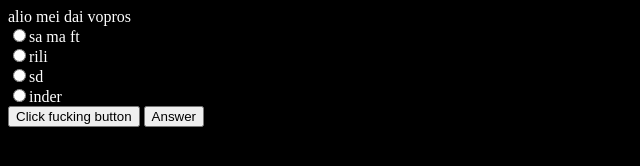
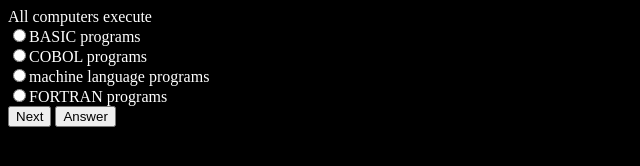
Before and after one commit to artvovc/Lab_1_WT, a plain HTML site: page index.html in a window 1280 px wide. Shown: the whole page, without its empty margins (0-640 px from the left). Drawn offline with Linux system fonts and the light colour scheme.

Commit message:
add more questions, fix reload an clear logic

```diff
--- a/data.js
+++ b/data.js
@@ -3,23 +3,133 @@
 var data =
 [
   {
-	question: "alio mei dai vopros",
+	question: "All computers execute",
 	cases: [
-	         { answer: "sa ma ft" },
-	         { answer: "rili" },
-	         { answer: "sd" },
-	         { answer: "inder" }
+	         { answer: "BASIC programs" },
+	         { answer: "COBOL programs" },
+	         { answer: "machine language programs" },
+	         { answer: "FORTRAN programs" }
 	       ],
-	correctIs: "sa ma ft"
+	correctIs: "machine language programs"
   },
   {
-	question: "2alio mei dai vopros",
+	question: "Which of the following is not a characteristic of COBOL",
 	cases: [
-	         { answer: "2sa ma ft" },
-	         { answer: "2rili" },
-	         { answer: "2sd" },
-	         { answer: "2inder" }
+	         { answer: "it is a very standardized language" },
+	         { answer: "it is very efficient in terms of coding and execution" },
+	         { answer: "it is a very readable language" },
+	         { answer: "all of the above are characteristics" }
 	       ],
-	correctIs: "2inder"
+	correctIs: "it is very efficient in terms of coding and execution"
+  },
+  {
+	question: "Which of the following BASIC statements is correct",
+	cases: [
+	         { answer: "INPUT N$" },
+	         { answer: "60 LET C+D=Q" },
+	         { answer: "45 PRINT X,Y;Z" },
+	         { answer: "100 END,JOB" }
+	       ],
+	correctIs: "45 PRINT X,Y;Z"
+  },
+  {
+	question: "Which of the following relates to machine language",
+	cases: [
+	         { answer: "difficult to learn" },
+	         { answer: "machine-dependent" },
+	         { answer: "instruction and data are represented by binary digits" },
+	         { answer: "all of the above" }
+	       ],
+	correctIs: "all of the above"
+  },
+  {
+	question: "A computer program consists of",
+	cases: [
+	         { answer: "a completed flowchart" },
+	         { answer: "algorithms" },
+	         { answer: "algorithms written in computer`s language" },
+	         { answer: "discrete logical steps" }
+	       ],
+	correctIs: "algorithms written in computer`s language"
+  },
+  {
+	question: "Which of the followwing language was developed first",
+	cases: [
+	         { answer: "PASCAL" },
+	         { answer: "COBOL" },
+	         { answer: "JAVA" },
+	         { answer: "BASIC" }
+	       ],
+	correctIs: "COBOL"
+  },
+  {
+	question: "The language which combines some of the basic features of the three languages COBOL, FORTRAN and BASIC is called",
+	cases: [
+	         { answer: "LOGO" },
+	         { answer: "PILOT" },
+	         { answer: "PASCAL" },
+	         { answer: "PL/1" }
+	       ],
+	correctIs: "PL/1"
+  },
+  {
+	question: "Which data base language is likely to become approved both by ANSI and ISO?",
+	cases: [
+	         { answer: "C++" },
+	         { answer: "OOP language" },
+	         { answer: "SQL 1" },
+	         { answer: "Eiffel" }
+	       ],
+	correctIs: "SQL 1"
+  },
+  {
+	question: "Which programming language was used for writing the popular operating system UNIX?",
+	cases: [
+	         { answer: "C++" },
+	         { answer: "SNOBOL" },
+	         { answer: "PASCAL" },
+	         { answer: "C" }
+	       ],
+	correctIs: "C"
+  },
+  {
+	question: "When did the high level programming language PASCAL become an ANSI standard language?",
+	cases: [
+	         { answer: "1983" },
+	         { answer: "1980" },
+	         { answer: "1985" },
+	         { answer: "1987" }
+	       ],
+	correctIs: "1983"
+  },
+  {
+	question: "The first computer language Pascal designed specifically to implement structured programming was created int eh late 1960s by",
+	cases: [
+	         { answer: "Niklaus Wirth" },
+	         { answer: "Kenneth Olsen" },
+	         { answer: "Kathleen Jenshn" },
+	         { answer: "Both a and b" }
+	       ],
+	correctIs: "Both a and b"
+  },
+  {
+	question: "Who is called the `mother` of COBOL",
+	cases: [
+	         { answer: "Grace Murry Hopper" },
+	         { answer: "Ada Augusta Byron" },
+	         { answer: "Masatoshi Shima" },
+	         { answer: "Kathleen Jensen" }
+	       ],
+	correctIs: "Grace Murray Hopper"
+  },
+  {
+	question: "Compilers and Interpreters are themselves",
+	cases: [
+	         { answer: "programs" },
+	         { answer: "high level languages" },
+	         { answer: "codes" },
+	         { answer: "mnemonics" }
+	       ],
+	correctIs: "programs"
   }
 ]
--- a/index.html
+++ b/index.html
@@ -2,14 +2,14 @@
 <html>
 <head>
 	<title>lab1wtQuizTest</title>
-    <script type="text/javascript" src="data.js"></script>
-    <script type="text/javascript" src="main.js"></script>
+    <script async type="text/javascript" src="data.js"></script>
+    <script async type="text/javascript" src="main.js" onload="load()"></script>
     <link rel="stylesheet" type="text/css" href="styles.css">
 </head>
-<body onload="load()">
+<body>
     <div id="question"></div>
     <div id="quiz"></div>
-    <button onclick="reloadContent()">Click fucking button</button>
-    <button onclick="setUserAnswer()">Answer</button>
+    <button id="nextBtn" onclick="reloadContent()">Next</button>
+    <button id="answerBtn" onclick="setUserAnswer()">Answer</button>
 </body>
 </html>
--- a/main.js
+++ b/main.js
@@ -1,22 +1,26 @@
 "use strict"
 
-var UIController                   = {}
-var currentItemState               = {}
-var userAnswersAccumulator         = {
-										quizCount: 0,
-    									answers: []
-									 }
-const requiredUIElementForQuestion = "question"
-const requiredUIElementForQuiz     = "quiz"
-const requiredUIElementForAnswers  = "answer"
-const labelSuffix                  = ":label"
-const divSuffix                    = ":div"
+var UIController                    = {}
+var currentItemState                = {}
+var userAnswersAccumulator          = {
+										 quizCount: 0,
+    								 	 answers: []
+									  }
+const requiredUIElementForQuestion  = "question"
+const requiredUIElementForQuiz      = "quiz"
+const requiredUIElementForAnswers   = "answer"
+const requiredUIElementForAnswerBtn = "answerBtn"
+const requiredUIElementForNextBtn   = "nextBtn"
+const labelSuffix                   = ":label"
+const divSuffix                     = ":div"
 
 
 function load() {
     //populate UIController with required document elements for future processing
-	UIController[requiredUIElementForQuestion] = document.getElementById("question")
-	UIController[requiredUIElementForQuiz]     = document.getElementById("quiz")
+	UIController[requiredUIElementForQuestion]  = document.getElementById("question")
+	UIController[requiredUIElementForQuiz]      = document.getElementById("quiz")
+	UIController[requiredUIElementForAnswerBtn] = document.getElementById("answerBtn")
+	UIController[requiredUIElementForNextBtn]   = document.getElementById("nextBtn")
 
 	//initiate content
     populate()
@@ -66,10 +70,13 @@
             UIController[radioIdentificator] = document.getElementById(radioIdentificator)
             UIController[radioIdentificator + labelSuffix] = document.getElementById(radioIdentificator + labelSuffix)
             UIController[radioIdentificator + divSuffix] = document.getElementById(radioIdentificator + divSuffix)
+
         } else {
+
         	UIController[radioIdentificator].checked = false
         	UIController[radioIdentificator].value = it.answer
             UIController[radioIdentificator + labelSuffix].textContent = it.answer
+
         }
 
 	})
@@ -105,8 +112,9 @@
 
 function clearRequiredUIElementsAndStopTheGame() {
 	//hide elements
-    UIController[requiredUIElementForQuestion].style.display = "none"
-    UIController[requiredUIElementForQuiz].style.display = "none"
+    UIController[requiredUIElementForQuestion].style.display  = "none"
+    UIController[requiredUIElementForQuiz].style.display      = "none"
+    UIController[requiredUIElementForAnswerBtn].style.display = "none"
+    UIController[requiredUIElementForNextBtn].style.display   = "none"
 
-	//show score
 }
```
Also changed, not shown: 1 other file.
